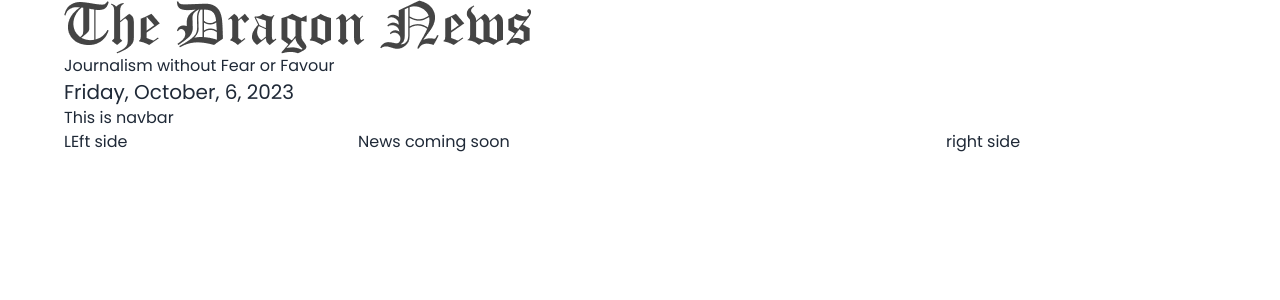
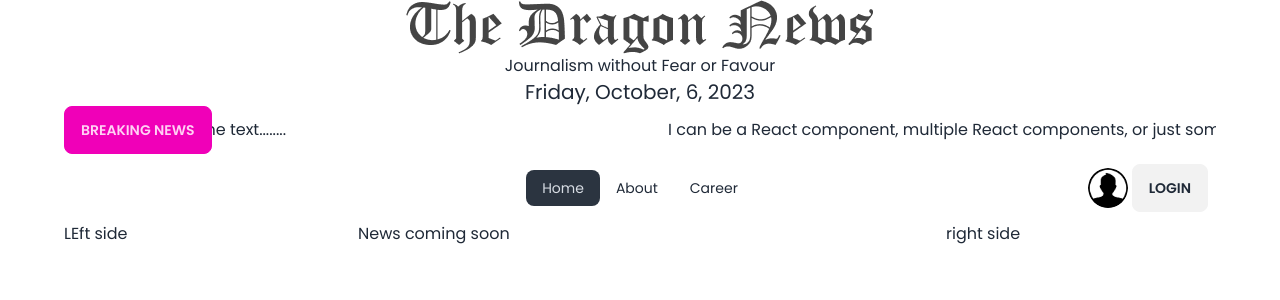
Before and after one commit to OMI786I/DragonNewsI_with_react_firebase, a React (Vite) app in the folder Dragon_News/: page / in a window 1280 px wide. Shown: the top 300 px of the page. Built offline with nearby package versions, Linux system fonts and the light colour scheme.

Commit message:
Breaking news slider with react marquee and navbar

```diff
--- /dev/null
+++ b/Dragon_News/src/BreakingNews/BreakingNews.jsx
@@ -0,0 +1,18 @@
+import Marquee from "react-fast-marquee";
+import { Link } from "react-router-dom";
+const BreakingNews = () => {
+  return (
+    <div className="flex">
+      <button className="btn btn-secondary">Breaking News</button>
+      <Marquee pauseOnHover={true} speed={100}>
+        <Link to="/">
+          {" "}
+          I can be a React component, multiple React components, or just some
+          text........
+        </Link>
+      </Marquee>
+    </div>
+  );
+};
+
+export default BreakingNews;
--- a/Dragon_News/src/Pages/Home.jsx
+++ b/Dragon_News/src/Pages/Home.jsx
@@ -2,11 +2,13 @@ import Header from "./Shared/Header/Header";
 import Navbar from "./Shared/Navbar";
 import LeftSideNav from "./Shared/LeftSideNav/LeftSideNav";
 import RighSideNav from "./Shared/RightSideNav/RighSideNav";
+import BreakingNews from "../BreakingNews/BreakingNews";
 
 const Home = () => {
   return (
     <div>
       <Header></Header>
+      <BreakingNews></BreakingNews>
       <Navbar></Navbar>
 
       <div className="grid grid-cols-1 md:grid-cols-4 gap-6">
--- a/Dragon_News/src/Pages/Shared/Header/Header.jsx
+++ b/Dragon_News/src/Pages/Shared/Header/Header.jsx
@@ -3,8 +3,8 @@ import moment from "moment";
 
 const Header = () => {
   return (
-    <div>
-      <img src={logo}></img>
+    <div className="text-center">
+      <img className="mx-auto" src={logo}></img>
       <p>Journalism without Fear or Favour</p>
       <p className="text-xl">{moment().format("dddd, MMMM, D, YYYY")}</p>
     </div>
--- a/Dragon_News/src/Pages/Shared/Navbar.jsx
+++ b/Dragon_News/src/Pages/Shared/Navbar.jsx
@@ -1,7 +1,65 @@
-import React from "react";
+import { Link, NavLink } from "react-router-dom";
+import user from "../../assets/user.png";
+const Navbar = () => {
+  const navLinks = (
+    <>
+      <li>
+        <NavLink to="/">Home</NavLink>
+      </li>
+      <li>
+        <NavLink to="/about">About</NavLink>
+      </li>
+      <li>
+        <NavLink to="/career">Career</NavLink>
+      </li>
+    </>
+  );
 
-const Navbar = () => {
-  return <div>This is navbar</div>;
+  return (
+    <div>
+      <div className="navbar bg-base-100">
+        <div className="navbar-start">
+          <div className="dropdown">
+            <label tabIndex={0} className="btn btn-ghost lg:hidden">
+              <svg
+                xmlns="http://www.w3.org/2000/svg"
+                className="h-5 w-5"
+                fill="none"
+                viewBox="0 0 24 24"
+                stroke="currentColor"
+              >
+                <path
+                  strokeLinecap="round"
+                  strokeLinejoin="round"
+                  strokeWidth="2"
+                  d="M4 6h16M4 12h8m-8 6h16"
+                />
+              </svg>
+            </label>
+            <ul
+              tabIndex={0}
+              className="menu menu-sm dropdown-content mt-3 z-[1] p-2 shadow bg-base-100 rounded-box w-52"
+            >
+              {navLinks}
+            </ul>
+          </div>
+        </div>
+        <div className="navbar-center hidden lg:flex">
+          <ul className="menu menu-horizontal px-1">{navLinks}</ul>
+        </div>
+        <div className="navbar-end">
+          <label tabIndex={0} className="btn btn-ghost btn-circle avatar">
+            <div className="w-10 rounded-full">
+              <img src={user} />
+            </div>
+          </label>
+          <Link to="/login">
+            <button className="btn ">Login</button>
+          </Link>
+        </div>
+      </div>
+    </div>
+  );
 };
 
 export default Navbar;
```
